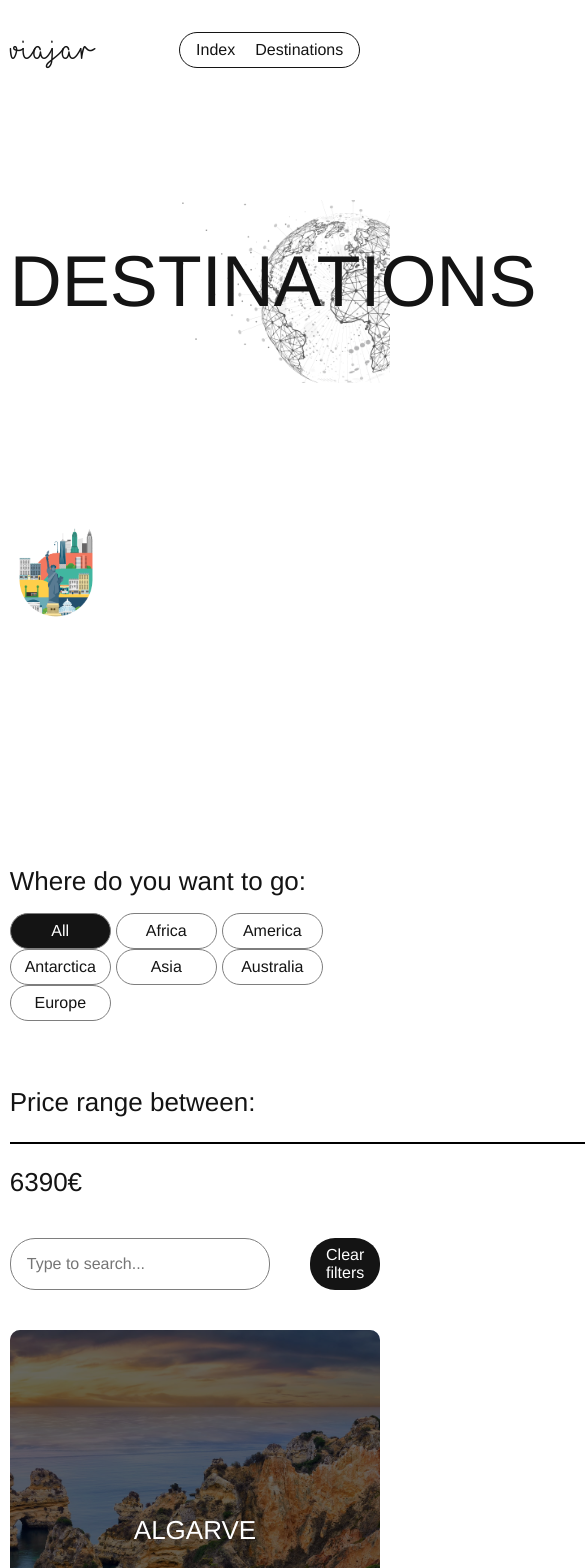
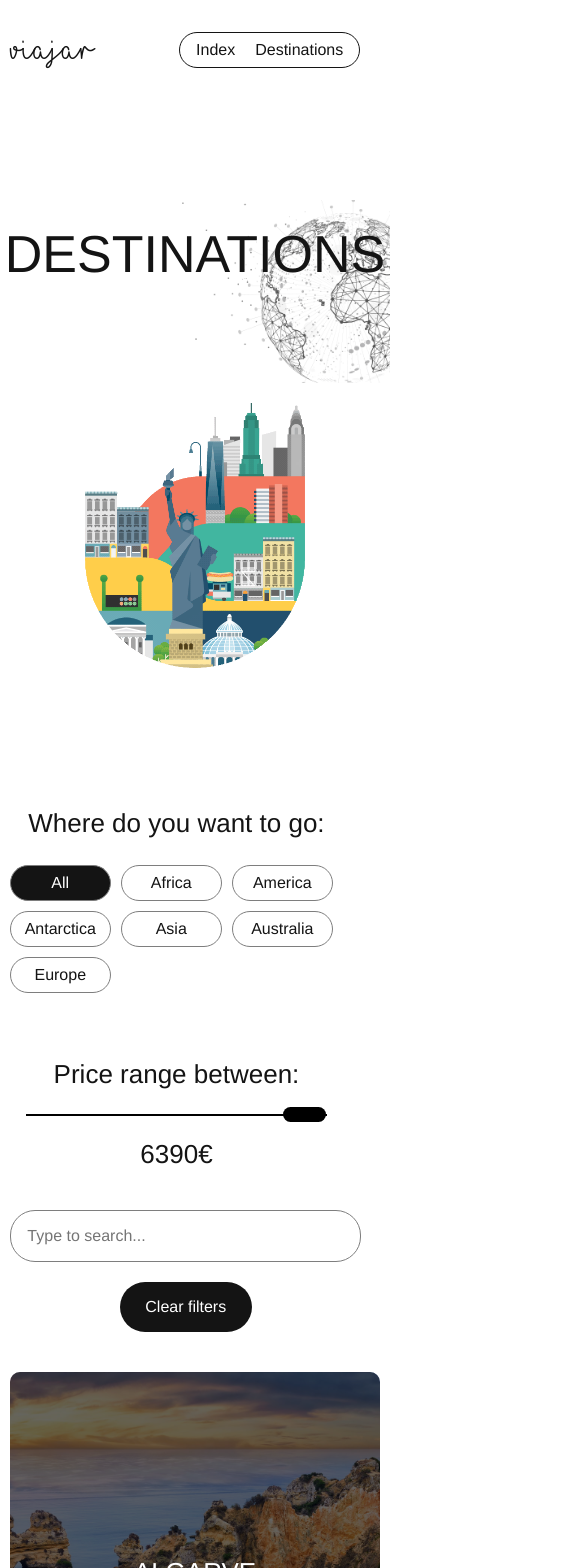
Before and after one commit to anacatarinafg/travel, a React (Create React App) app: page /destinations in a window 390 px wide. Shown: the top 1568 px of the page, 585 px wide, since content can reach past the window. Built offline with nearby package versions, Linux system fonts and the light colour scheme.

Commit message:
responsive destinations page

```diff
--- a/src/pages/destinations/destinations.scss
+++ b/src/pages/destinations/destinations.scss
@@ -1,4 +1,5 @@
 @import "../../styles/variables.scss";
+@import "../../styles/responsive.scss";
 
 .destinations__bg {
   width: 100%;
@@ -16,18 +17,63 @@
       display: flex;
       justify-content: space-between;
       padding: 2.5em 0;
+      @include sm {
+        padding: 1.5em 0;
+      }
+      @include md {
+        padding: 1.5em 0;
+      }
+      @include lg {
+        padding: 1.5em 0;
+      }
       .top__left {
         width: 100%;
         align-self: flex-start;
+        @include sm {
+          display: flex;
+          flex-direction: column;
+          justify-content: center;
+          align-items: center;
+        }
+        @include md {
+          display: flex;
+          flex-direction: column;
+          justify-content: center;
+          align-items: center;
+        }
+        @include lg {
+          display: flex;
+          flex-direction: column;
+          justify-content: center;
+          align-items: center;
+        }
         .destinations__headline {
           text-transform: uppercase;
           font-size: 72px;
           font-weight: 400;
+          @include sm {
+            font-size: 52px;
+          }
+          @include md {
+            font-size: 52px;
+          }
+          @include lg {
+            font-size: 52px;
+          }
         }
         img {
           width: 25%;
           height: 500px;
           object-fit: contain;
+          @include sm {
+            width: 75%;
+          }
+          @include md {
+            width: 75%;
+          }
+          @include lg {
+            width: 75%;
+          }
         }
       }
     }
@@ -35,6 +81,27 @@
       display: flex;
       gap: 1em;
       flex-direction: column;
+      @include sm {
+        width: 90%;
+        display: flex;
+        align-items: center;
+        justify-content: center;
+        flex-wrap: wrap;
+      }
+      @include md {
+        width: 90%;
+        display: flex;
+        align-items: center;
+        justify-content: center;
+        flex-wrap: wrap;
+      }
+      @include lg {
+        width: 90%;
+        display: flex;
+        align-items: center;
+        justify-content: center;
+        flex-wrap: wrap;
+      }
       h4 {
         font-size: 26px;
         font-weight: 400;
@@ -47,6 +114,18 @@
         border: 1px solid $light-color;
         margin-right: 5px;
         transition: 250ms;
+        @include sm {
+          margin-right: 10px;
+          margin-top: 10px;
+        }
+        @include md {
+          margin-right: 10px;
+          margin-top: 10px;
+        }
+        @include lg {
+          margin-right: 10px;
+          margin-top: 10px;
+        }
       }
       .destinations__priceFilter {
         display: flex;
@@ -54,6 +133,27 @@
         flex-direction: column;
         width: 625px;
         margin-top: 50px;
+        @include sm {
+          width: 90%;
+          display: flex;
+          align-items: center;
+          justify-content: center;
+          flex-wrap: wrap;
+        }
+        @include md {
+          width: 90%;
+          display: flex;
+          align-items: center;
+          justify-content: center;
+          flex-wrap: wrap;
+        }
+        @include lg {
+          width: 90%;
+          display: flex;
+          align-items: center;
+          justify-content: center;
+          flex-wrap: wrap;
+        }
         h4 {
         }
       }
@@ -63,12 +163,42 @@
       display: flex;
       gap: 2.5em;
       padding: 2.5em 0;
+      @include sm {
+        width: 95%;
+        flex-direction: column;
+        gap: 20px;
+        align-items: center;
+        justify-content: center;
+      }
+      @include md {
+        width: 95%;
+        flex-direction: column;
+        gap: 20px;
+        align-items: center;
+        justify-content: center;
+      }
+      @include lg {
+        width: 95%;
+        flex-direction: column;
+        gap: 20px;
+        align-items: center;
+        justify-content: center;
+      }
       .destinations__search {
         width: 625px;
         border: 1px solid $light-color;
         border-radius: 25px;
         padding: 1em;
         cursor: text;
+        @include sm {
+          width: 90%;
+        }
+        @include md {
+          width: 90%;
+        }
+        @include lg {
+          width: 90%;
+        }
       }
       .destinations__clearFilters {
         background-color: #141414;
@@ -76,6 +206,21 @@
         border-radius: 25px;
         padding: 0.5em 1em;
         transition: 250ms;
+        @include sm {
+          width: 100px;
+          padding: 1em;
+          text-align: center;
+        }
+        @include md {
+          width: 100px;
+          padding: 1em;
+          text-align: center;
+        }
+        @include lg {
+          width: 100px;
+          padding: 1em;
+          text-align: center;
+        }
         &:hover {
           background-color: $light-color;
         }
```
